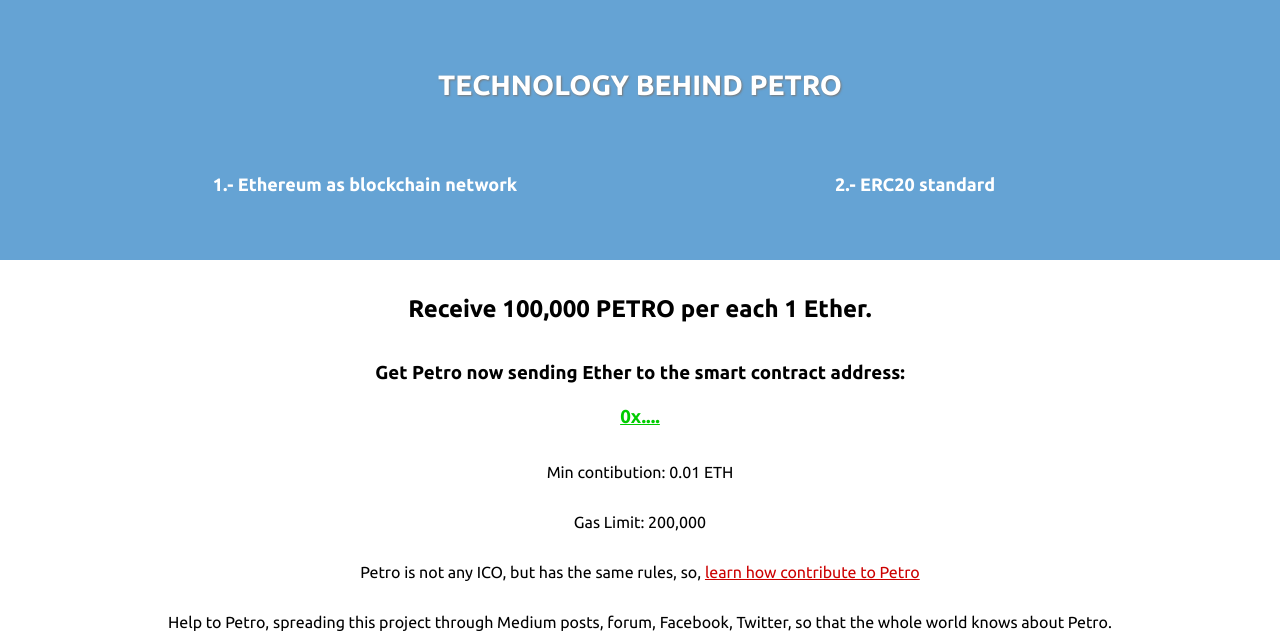
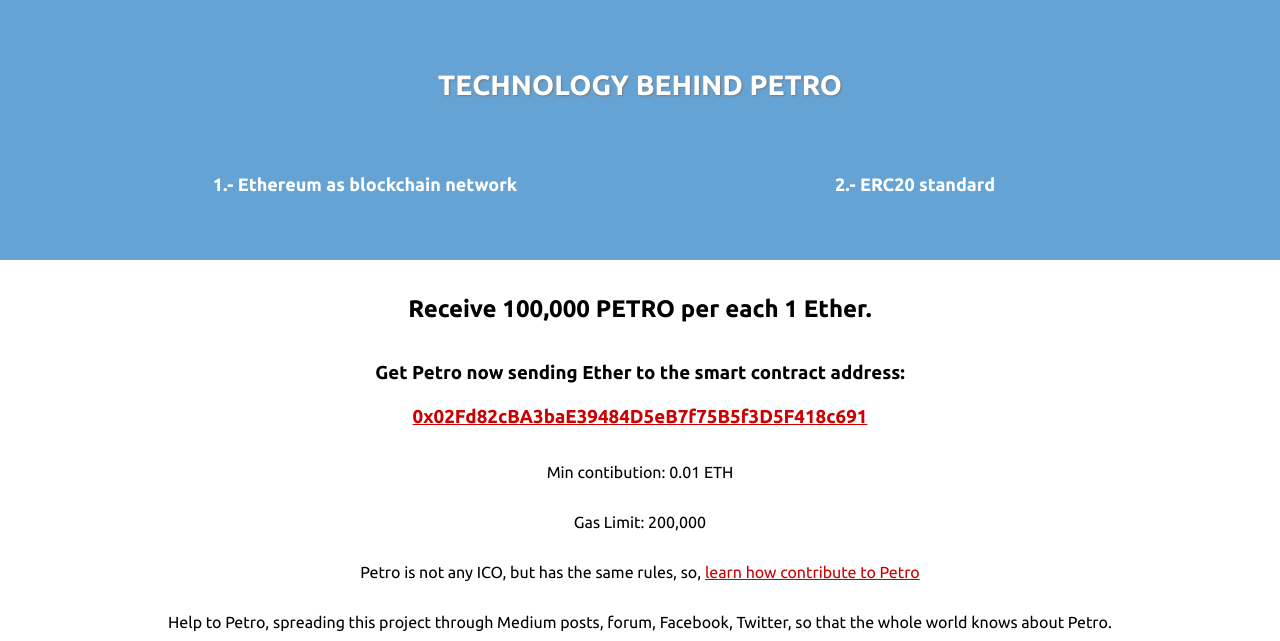
Before and after one commit to lochaorg/petro, a plain HTML site: page docs/index.html in a window 1280 px wide. Shown: the part 1461-2102 px from the top of the page. Drawn offline with Linux system fonts and the light colour scheme.

Commit message:
Add smart contract address

```diff
--- a/docs/index.html
+++ b/docs/index.html
@@ -74,7 +74,7 @@
     <section class="third">
       <h2>Receive 100,000 PETRO per each 1 Ether.</h2>
       <h3>Get Petro now sending Ether to the smart contract address: <br><br>
-        <a href="">0x....</a>
+        <a href="https://etherscan.io/address/0x02fd82cba3bae39484d5eb7f75b5f3d5f418c691">0x02Fd82cBA3baE39484D5eB7f75B5f3D5F418c691</a>
       </h3>
       <p>Min contibution: 0.01 ETH</p>
       <p>Gas Limit: 200,000</p>
```
